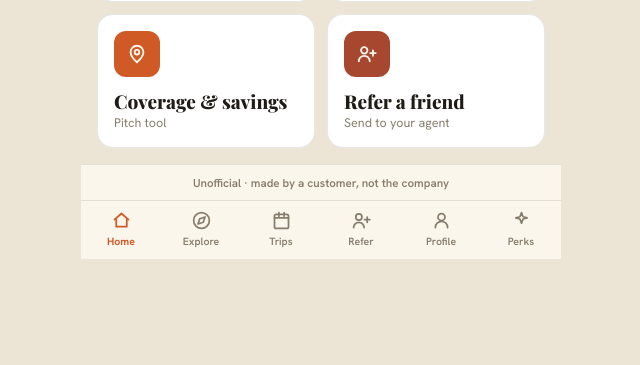
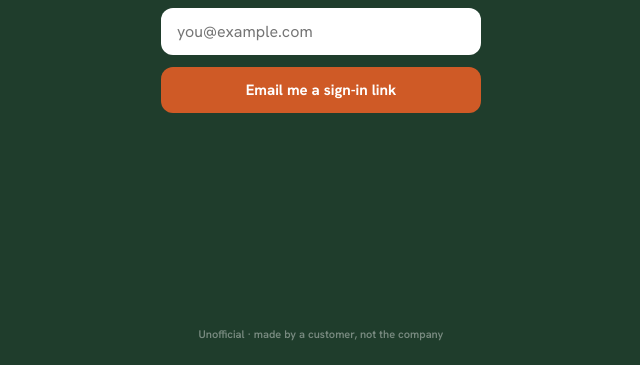
Before and after one commit to jmspyne-coder/HitchPassApp, a website: page index.html in a window 1280 px wide. Shown: the part 435-800 px from the top of the page, without its empty margins (319-959 px from the left). Drawn offline with nearby package versions, Linux system fonts and the light colour scheme.

Commit message:
Move email login to the front door (home entry), replacing the passcode gate; offline via cached session
Co-Authored-By: Claude Opus 4.8 (1M context) <noreply@anthropic.com>

```diff
--- a/index.html
+++ b/index.html
@@ -1507,6 +1507,7 @@
     regionFilter: new Set(),   // selected regions (multi-select); empty = ALL regions. Transient, not persisted.
     account: { email:"", stage:"email", busy:false, error:"", session:null, subStatus:null },  // Supabase auth UI state (Supabase persists the session itself)
     isPaid: false,   // entitlement read from Supabase (display only — NOTHING is gated on this yet)
+    authChecked: false,   // true once getSession (local-storage, offline-safe) has resolved on boot
     selected: null, dates: { in:"", out:"" },
     refer: { friendName:"", friendPhone:"", friendEmail:"" },
     tools: { city:"", radius:200, nights:30, perNight:55, dues:645 },
@@ -2207,8 +2208,9 @@
   /* ---- Auth flow (email OTP code). All async; re-render on completion. Never throws if sb is null. ---- */
   function initAuth(){
     if (!sb) return;
-    sb.auth.getSession().then(function(r){ state.account.session = (r && r.data) ? r.data.session : null; refreshSubscription(); render(); }).catch(function(){});
-    sb.auth.onAuthStateChange(function(_e, session){ state.account.session = session || null; if (session) refreshSubscription(); else { state.isPaid=false; state.account.subStatus=null; } render(); });
+    // getSession reads the cached session from local storage (NO network) → offline-safe entry.
+    sb.auth.getSession().then(function(r){ state.account.session = (r && r.data) ? r.data.session : null; state.authChecked = true; refreshSubscription(); render(); }).catch(function(){ state.authChecked = true; render(); });
+    sb.auth.onAuthStateChange(function(_e, session){ state.account.session = session || null; state.authChecked = true; if (session) refreshSubscription(); else { state.isPaid=false; state.account.subStatus=null; } render(); });
     // Returning from Stripe Checkout: the webhook may lag a moment, so re-read once after a short delay too.
     if (typeof location !== "undefined" && /[?&]checkout=success/.test(location.search || "")){
       refreshSubscription();
@@ -2624,9 +2626,56 @@
     }).join("")+'</div>';
   }
 
+  function signedIn(){ return !!(state.account.session && state.account.session.user); }
+
+  function hitchMark(size){
+    return '<svg width="'+size+'" height="'+size+'" viewBox="0 0 512 512" role="img" aria-label="Hitch Pass" xmlns="http://www.w3.org/2000/svg">'+
+      '<rect width="512" height="512" rx="114" fill="#E8461E"/>'+
+      '<g transform="translate(40,41.8) scale(1.8)" fill="#fff">'+
+        '<circle cx="142" cy="80" r="34"/><path d="M126,108 L158,108 L166,132 L118,132 Z"/>'+
+        '<rect x="106" y="130" width="74" height="20" rx="4"/><rect x="154" y="146" width="26" height="44"/>'+
+        '<rect x="60" y="170" width="120" height="22" rx="4"/></g></svg>';
+  }
+  function frontDoorShell(inner){
+    return '<div style="position:fixed;inset:0;background:#1f3d2c;z-index:40;display:flex;flex-direction:column;align-items:center;justify-content:center;gap:16px;padding:28px;overflow:auto">'+
+      hitchMark(74)+
+      '<div class="disp" style="color:#faf6ec;font-size:30px;font-weight:800;line-height:1">Hitch Pass</div>'+
+      '<div style="width:100%;max-width:320px">'+inner+'</div>'+
+      '<div style="position:absolute;bottom:24px;color:rgba(255,255,255,.4);font-size:11px;font-weight:600;text-align:center;padding:0 24px">Unofficial · made by a customer, not the company</div></div>';
+  }
+  function authLoadingView(){
+    return frontDoorShell('<div style="text-align:center;color:#a9bdab;font-size:13px">Loading your wallet…</div>');
+  }
+  /* The email login as the ENTRY screen. Reuses the exact magic-link wiring (data-auth/email,
+     auth-sendlink/resend/back, the "sent" confirmation) — only the placement is the front door. */
+  function frontDoorView(){
+    var a = state.account;
+    var err = a.error ? '<div style="margin-top:10px;color:#f0a070;font-size:12.5px;font-weight:600;text-align:center">'+esc(a.error)+'</div>' : "";
+    var fld = 'width:100%;padding:13px 16px;border-radius:12px;border:none;font-size:16px;outline:none;font-family:inherit';
+    if (a.stage === "sent"){
+      return frontDoorShell(
+        '<div style="color:#faf6ec;font-size:15px;font-weight:700;text-align:center">Check your email</div>'+
+        '<div style="color:#a9bdab;font-size:13px;margin-top:8px;line-height:1.5;text-align:center">We sent a sign-in link to <b style="color:#faf6ec">'+esc(a.email)+'</b>. Tap it to sign in — it opens right back here. (Check spam if needed.)</div>'+
+        err +
+        '<button class="tap" data-act="auth-resend" style="margin-top:16px;width:100%;color:#e0875a;font-weight:700;font-size:13.5px;background:none">Resend link</button>'+
+        '<button class="tap" data-act="auth-back" style="margin-top:6px;width:100%;color:rgba(255,255,255,.55);font-weight:700;font-size:13px;background:none">Use a different email</button>');
+    }
+    return frontDoorShell(
+      '<div style="color:#a9bdab;font-size:13.5px;line-height:1.5;text-align:center;margin-bottom:14px">Sign in with your email — we’ll email you a one-tap link. No password, no code.</div>'+
+      '<input id="fde" data-auth="email" type="email" autocomplete="email" inputmode="email" placeholder="you@example.com" value="'+esc(a.email)+'" style="'+fld+'" />'+
+      err +
+      '<button class="tap" data-act="auth-sendlink" style="margin-top:12px;width:100%;padding:13px;border-radius:12px;background:#cf5a26;color:#fff;font-weight:700;font-size:15px"'+(a.busy?" disabled":"")+'>'+(a.busy?"Sending…":"Email me a sign-in link")+'</button>');
+  }
+
   function render(){
     var app = document.getElementById("app");
     teardownMap();   // discard any live map before the DOM is replaced (prevents stacking)
+    // FRONT DOOR: when Supabase is available, gate entry on the (locally-cached, offline-safe) session.
+    // - still checking the cached session -> brief branded loading (no flash of the login)
+    // - checked + no session -> the email front-door login (occupies the old passcode-gate slot)
+    // - signed in -> the app.  sb===null (Supabase unreachable) -> never lock out: fall through to the app.
+    if (sb && !state.authChecked){ app.innerHTML = authLoadingView(); return; }
+    if (sb && state.authChecked && !signedIn()){ app.innerHTML = frontDoorView(); var fde=document.getElementById("fde"); if(fde) fde.focus(); return; }
     var body;
     if (state.tab==="explore"){ body = state.selected ? detailView() : exploreView(); }
     else if (state.tab==="home"){ body = homeView(); }
```
